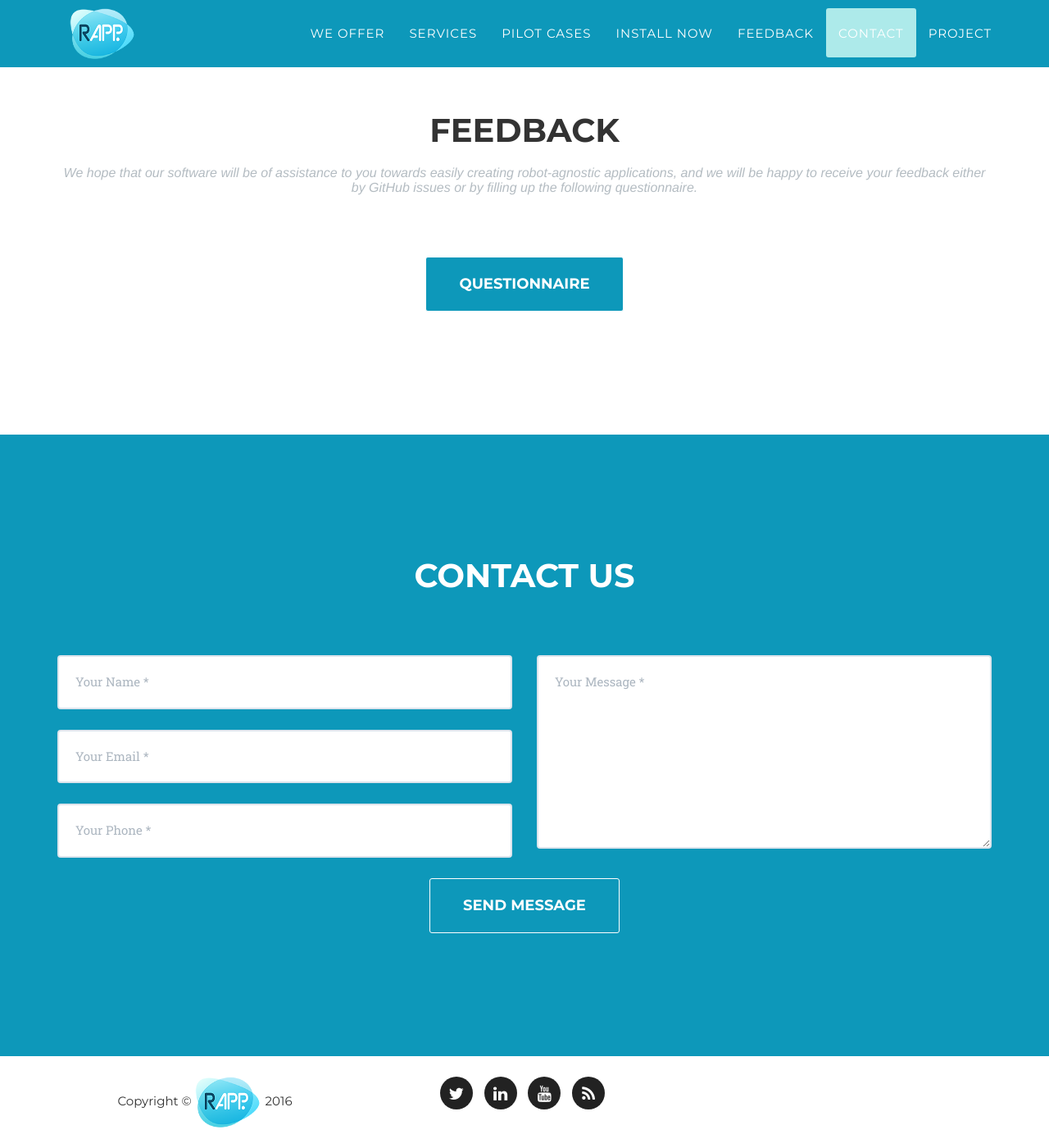
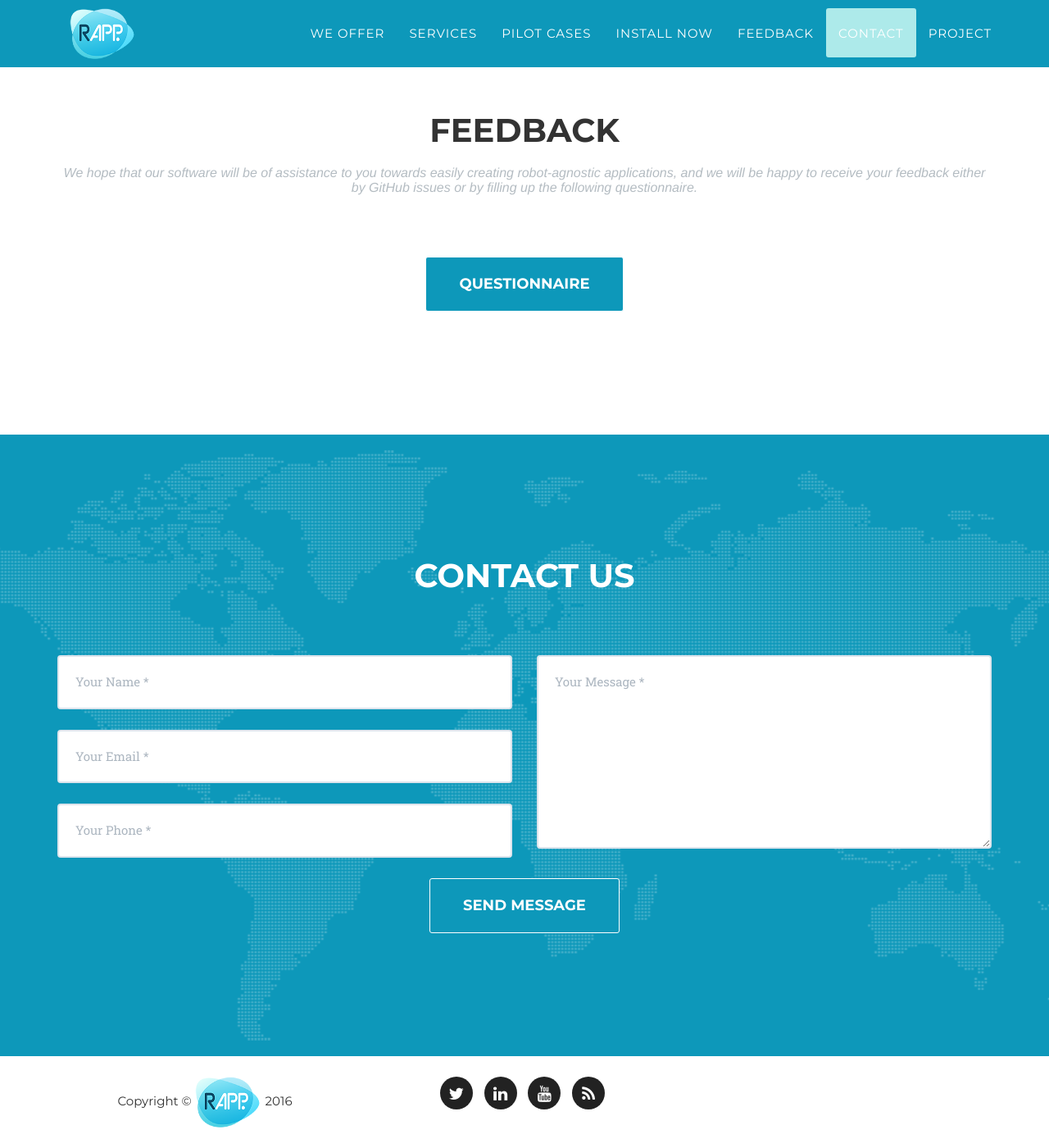
Before and after one commit to mariakotouza/rapp-project.github.io, a Jekyll site: the page built from index.html, in a window 1280 px wide and 1400 px high, scrolled down 5715 px. Shown: the whole window at 82% size. Built offline with Jekyll 4.4.1, drawn with Linux system fonts in a browser that asks for light colours; some web fonts are replaced.

Commit message:
fix map-image

```diff
--- a/_includes/css/agency.css
+++ b/_includes/css/agency.css
@@ -617,7 +617,7 @@ aside.clients img {
 
 section#contact {
     background-color: #0D98BA;
-    background-image: url("map-image.png");
+    background-image: url("img/map-image.png");
     background-position: center;
     background-repeat: no-repeat;
 }
```
